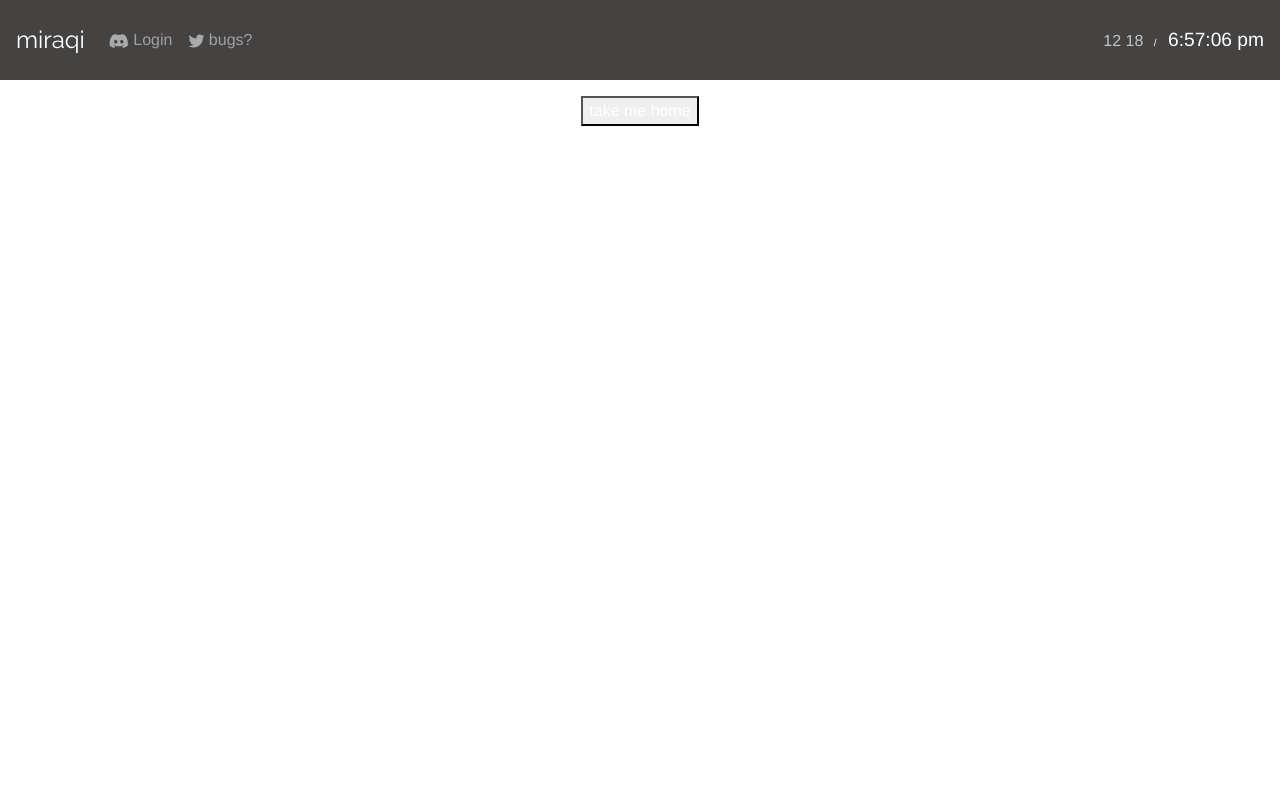
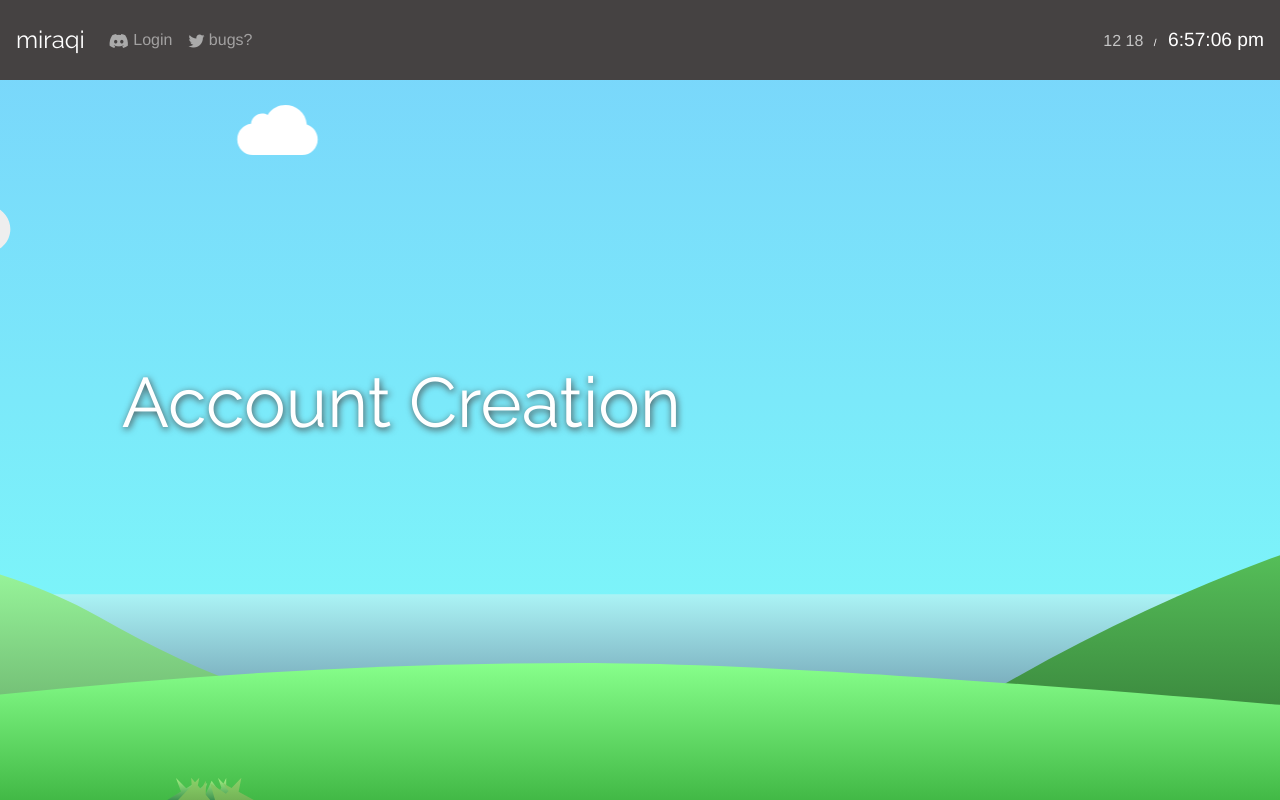
Before and after one commit to logancollingwood/miraqi, a React (Create React App) app: page /account/create in a window 1280 px wide. Built offline with nearby package versions, Linux system fonts and the light colour scheme; a web font is replaced by a local one.

Commit message:
Initial work on login form

```diff
--- a/src/index.tsx
+++ b/src/index.tsx
@@ -8,6 +8,7 @@ import Index from "./views/index/Index.js";
 import Room from "./views/room/Room.js";
 import PageNotFound from "./views/PageNotFound";
 import UserProfile from "./views/profile/UserProfile.js";
+import AccountCreation from "./views/account/AccountCreation";
 
 const store = createStore(reducer);
 
@@ -16,6 +17,7 @@ render((
 		<BrowserRouter>
 			<Switch>
 				<Route exact={true} path="/" component={Index}/>
+				<Route path="/account/create" component={AccountCreation} />
 				<Route path="/rooms/discord/:id" component={Room}/>
 				<Route path="/home" component={UserProfile} />
 				<Route path="*" component={PageNotFound} />
--- /dev/null
+++ b/src/views/account/AccountCreation.tsx
@@ -0,0 +1,42 @@
+import React, { Component } from "react";
+import {connect} from 'react-redux';
+import styles from "../index/styles/Index.module.scss";
+import Nav from "../../components/nav/Nav";
+
+const initialState = { accountId: null };
+type State = Readonly<typeof initialState>;
+
+const mapStateToProps = (state = {}) => {
+    return {};
+};
+
+class Room extends Component<object, State> {
+    readonly state: State = initialState;
+    render() {
+        return (
+            <div>
+                <Nav isHome={false} isRoom={true}/>
+                <div className="container-fluid home">
+                    <section className={styles.ctaSection}>
+                        <img src="/img/cloud_1.svg" className={styles.cloud1}/>
+                        <img src="/img/cloud_2.svg" className={styles.cloud2}/>
+                        <div className={"row justify-content-md-center " + styles.ctaContent }>
+                        <div className="col-6">
+                            <div className="row">
+                            <h1 className={styles.brandName}> Account Creation </h1>
+                            </div>
+                        </div>
+                        <div className={"col-4 " + styles.banner} >
+                            <div className="row">
+
+                            </div>
+                        </div>
+                        </div>
+                    </section>
+                </div>
+            </div>
+        )
+    }
+}
+
+export default connect(mapStateToProps)(Room);
```
Also changed, not shown: src/views/account/styles/Account.module.scss (added).
